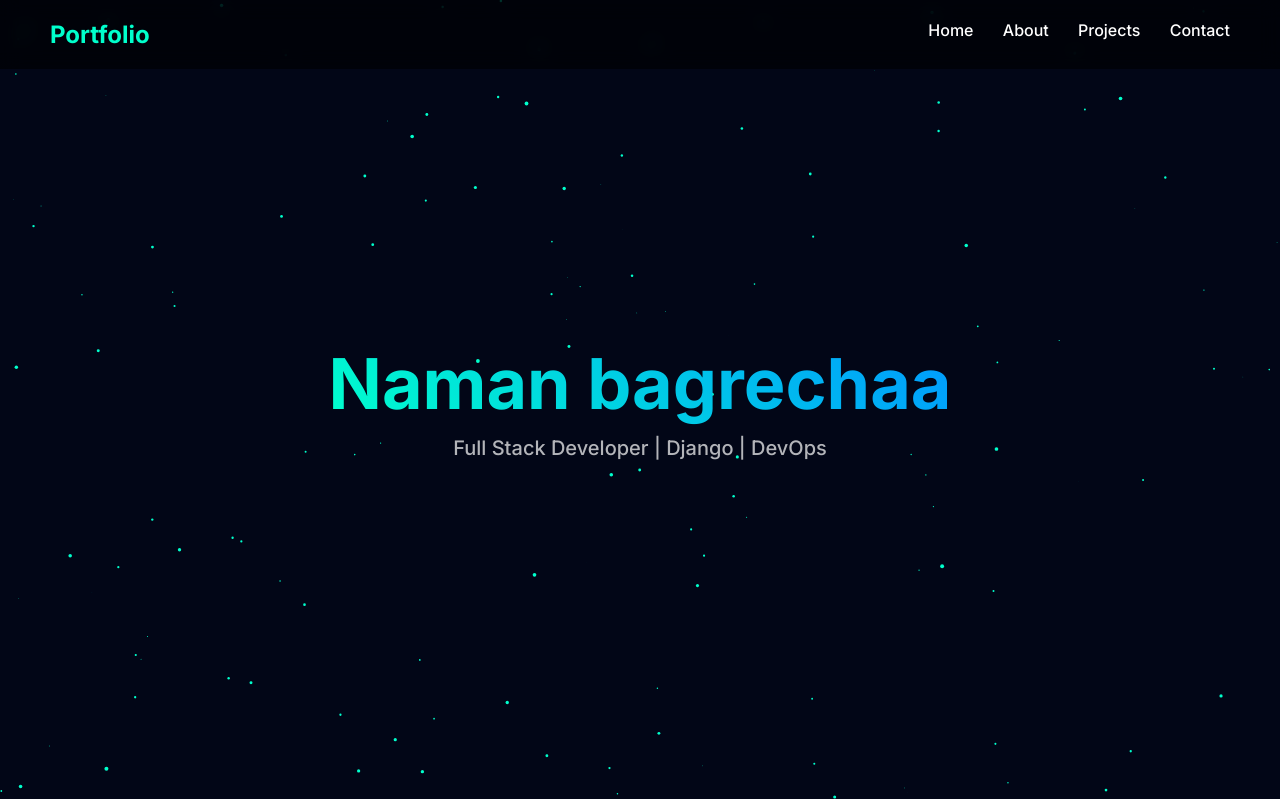
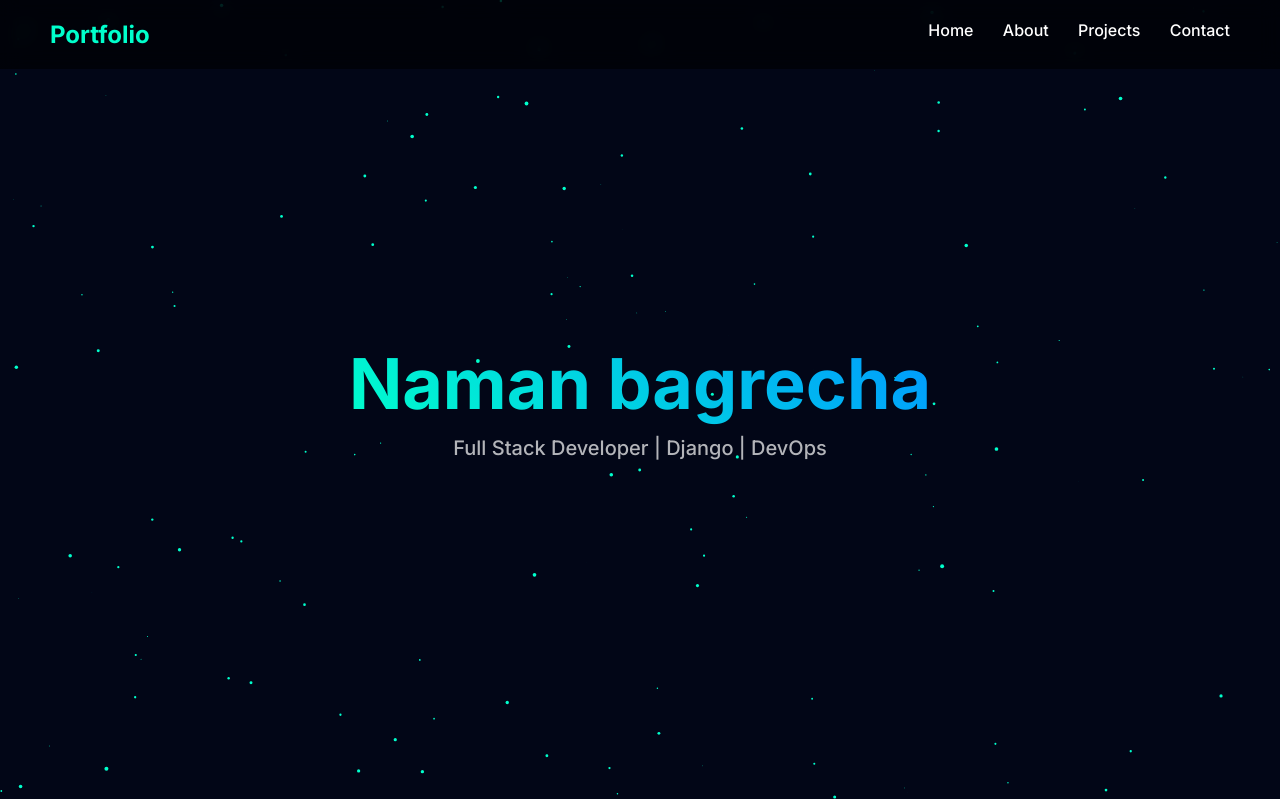
Before and after one commit to Namanjaina/DevOps-CI-CD, a Django app: page / in a window 1280 px wide. Shown: the top 799 px of the page. Run offline with Django 5.2, Linux system fonts and the light colour scheme.

Commit message:
webhook final

```diff
--- a/hello/templates/hello/index.html
+++ b/hello/templates/hello/index.html
@@ -163,7 +163,7 @@ footer{
 <!-- HERO -->
 <section id="home" class="hero">
   <div>
-    <h1>Naman bagrechaa</h1>
+    <h1>Naman bagrecha</h1>
     <p>Full Stack Developer | Django | DevOps</p>
   </div>
 </section>
```
